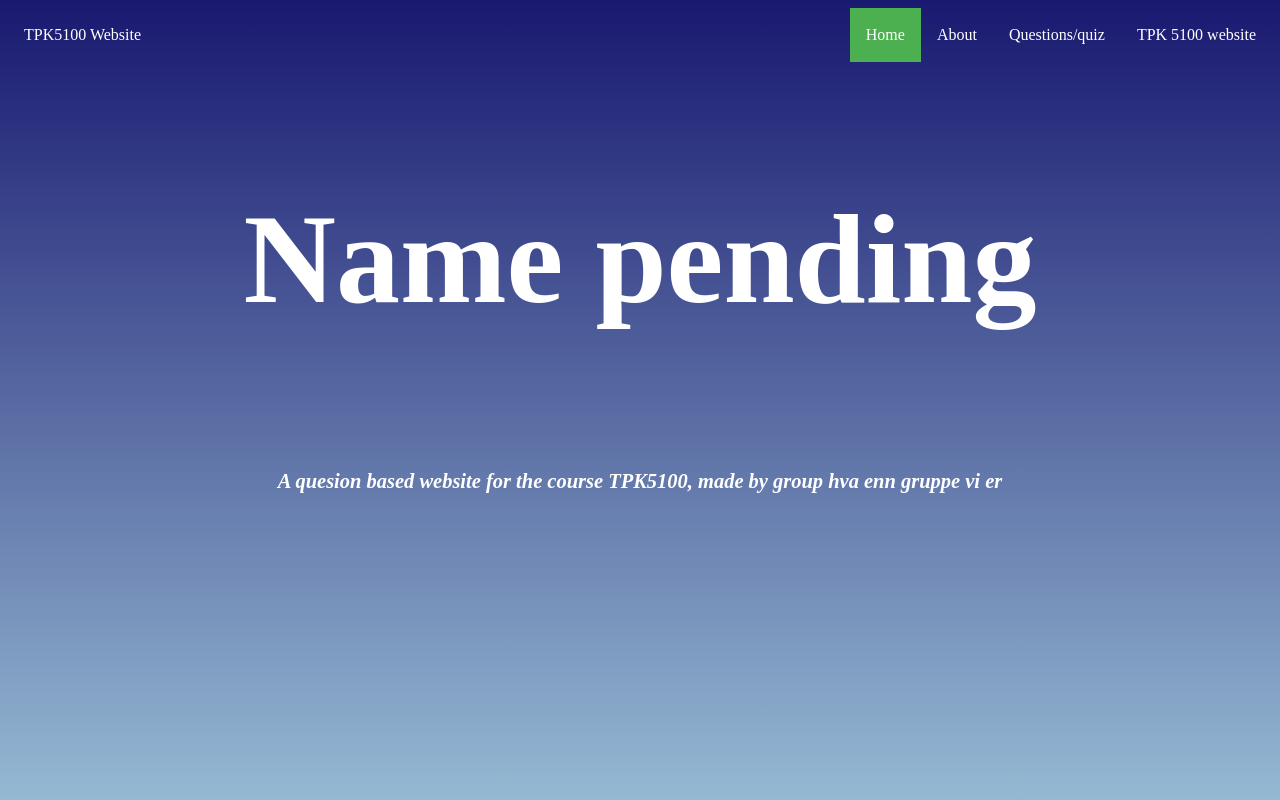
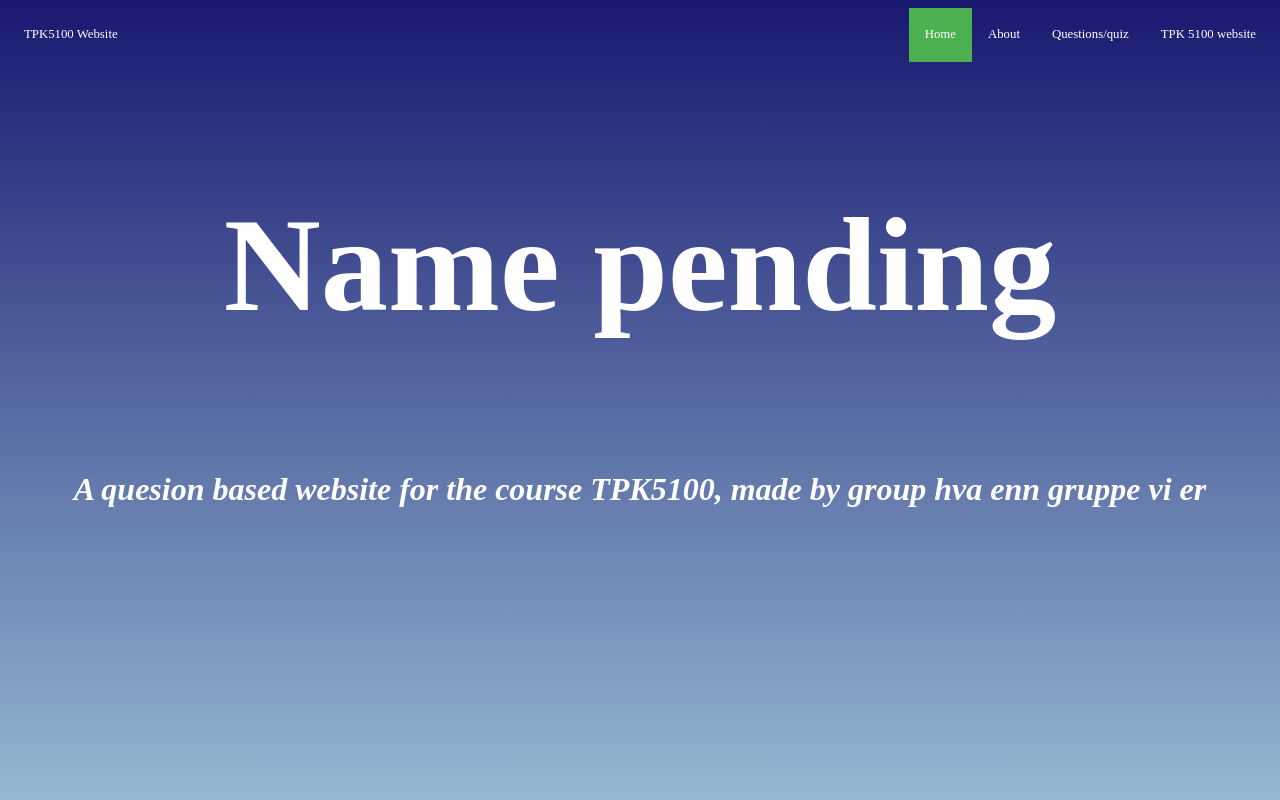
Before and after one commit to haagrav/TPK5100-Group-20, a plain HTML site: page index.html in a window 1280 px wide. Shown: the top 800 px of the page. Drawn offline with Linux system fonts and the light colour scheme.

Commit message:
Add files via upload

```diff
--- a/css/style-main.css
+++ b/css/style-main.css
@@ -20,12 +20,14 @@ li a {
   color: white;
   text-align: center;
   padding: 14px 16px;
+  font-size: 1.0vw;
   text-decoration: none;
 }
 
 .leftie {
   display: block;
   color: white;
+  font-size: 1.0vw;
   text-align: center;
   padding: 14px 16px;
   text-decoration: none;
@@ -69,7 +71,7 @@ li a:hover:not(.active) {
   color: white;
   padding: 10px 5px;
   overflow:auto;
-  font-size: 20px;
+  font-size: 1.8vw;
 
 }
 .imput click {
@@ -136,9 +138,9 @@ li a:hover:not(.active) {
 
 .overskrift{
   color: white;
-  padding: 100px 15px;
+  padding: 100px 20px;
   overflow:auto;
-  font-size: 10.0vw;
+  font-size: 10.5vw;
   text-align: center;
 }
 
@@ -146,7 +148,7 @@ li a:hover:not(.active) {
   color: white;
   padding: 10px 15px;
   overflow:auto;
-  font-size: 1.6vw;
+  font-size: 2.5vw;
   text-align: center;
   font-style: italic;
 
```
